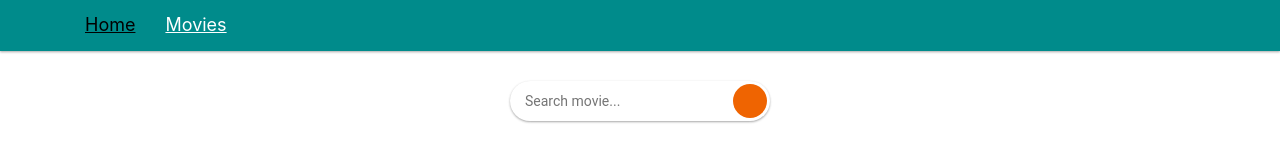
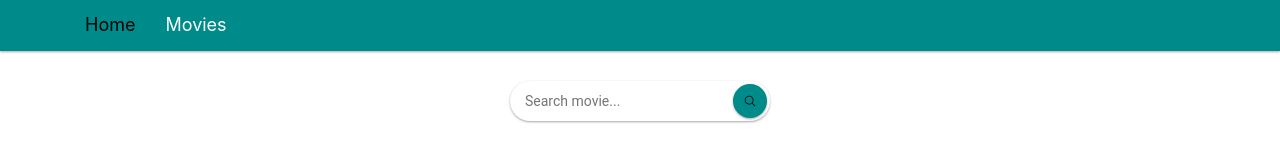
Before and after one commit to IrynnnaFedorova/goit-react-hw-05-movies, a React (Create React App) app: page /movies in a window 1280 px wide. Shown: the top 168 px of the page. Built offline with nearby package versions, Linux system fonts and the light colour scheme.

Commit message:
иконка

```diff
--- a/src/components/MoviesPage/SearchField/SearchField.module.css
+++ b/src/components/MoviesPage/SearchField/SearchField.module.css
@@ -48,10 +48,14 @@
     border-radius: 30px;
     border: none;
     font-size: 14px;
-
-    background-color: #EF6401;
+    background-image: url('../../../icons/search_magnifier_icon_145939.svg');
+    background-size: 40%;
+    background-repeat: no-repeat;
+    background-position: center;
+    background-color: darkcyan;
     color: white;
     cursor: pointer;
+    box-shadow: 0 1px 3px rgba(0, 0, 0, 0.12), 0 1px 2px rgba(0, 0, 0, 0.24);
 }
 
 .button:hover,
--- a/src/index.css
+++ b/src/index.css
@@ -38,3 +38,20 @@ img {
   max-width: 100%;
   height: auto;
 }
+a {
+  text-decoration: none;
+color: inherit;
+}
+button {
+  padding: 0;
+  border: none;
+  font: inherit;
+  color: inherit;
+  background-color: transparent;
+  cursor: pointer;
+  border: solid 1px transparent;
+  border-radius: 4px;
+  padding: 0.5em 1em;
+  color: #ffffff;
+ background-color: darkcyan;
+}
```
Also changed, not shown: src/icons/search_magnifier_icon_145939.svg (added).
